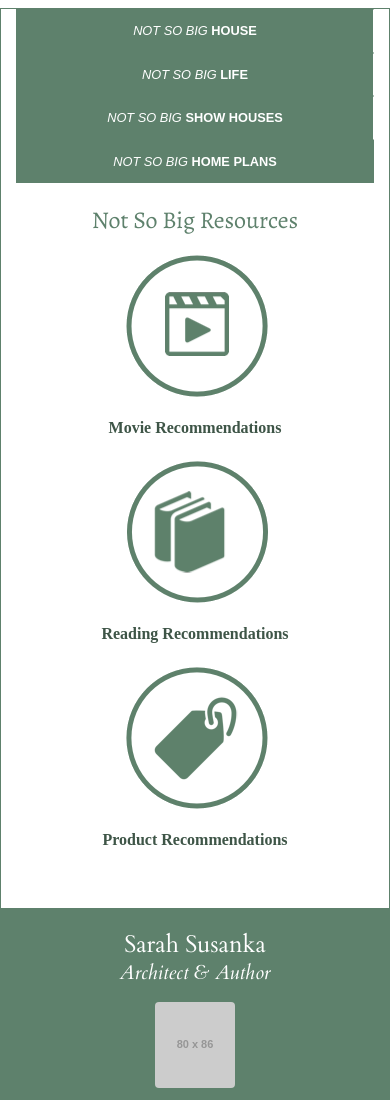
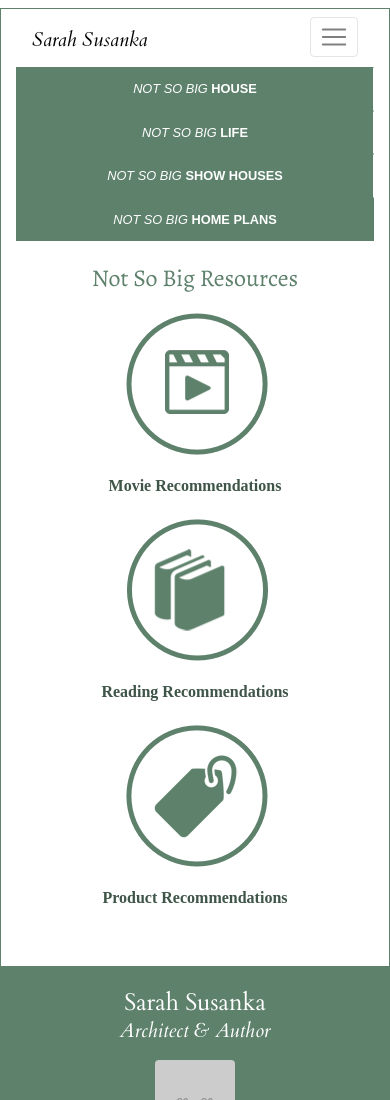
Before and after one commit to paulbradyhanleywood/susanka-x3, a plain HTML site: page public/index.html in a window 390 px wide. Shown: the top 1100 px of the page. Drawn offline with nearby package versions, Linux system fonts and the light colour scheme; placeholder pictures from the web are drawn by us; a script that the page names is missing; a web font is replaced by a local one.

Commit message:
[Add]  Mobile handling for Site title / tag line.

```diff
--- a/public/index.html
+++ b/public/index.html
@@ -27,11 +27,11 @@
   <header class="header">
 
     <!-- Mobile -->
-<!--     <nav class="navbar navbar-toggleable-md navbar-light hidden-lg-up">
+    <nav class="navbar navbar-toggleable-md navbar-light hidden-lg-up pt-0">
       <button class="navbar-toggler navbar-toggler-right mt-2 px-2" type="button" data-toggle="collapse" data-target="#navbarSupportedContent" aria-controls="navbarSupportedContent" aria-expanded="false" aria-label="Toggle navigation">
         <span class="navbar-toggler-icon"></span>
       </button>
-      <a class="navbar-brand" href="index.html"><i>Sarah Susanka (m)</i></a>
+      <a class="navbar-brand pt-3" href="index.html"><i>Sarah Susanka <div class="d-inline hidden-xs-down"> - Architect &amp; Author</div></i></a>
       <div class="collapse navbar-collapse" id="navbarSupportedContent">
         <ul class="navbar-nav ml-auto text-right">
           <li class="nav-item text-uppercase"><h2 class="mb-0"><a class="h5 text-info mb-0 nav-link active" href="/search">Search</a></h2></li>
@@ -41,7 +41,7 @@
           <li class="nav-item text-uppercase"><h2 class="mb-0"><a class="h5 text-info mb-0 nav-link" href="/magazines">Magazines</a></h2></li>
         </ul>
       </div>
-    </nav> -->
+    </nav>
 
     <!-- Desktop -->
     <div class="hidden-md-down d-flex justify-content-between m-0 pt-2 px-1 pb-0">
```
